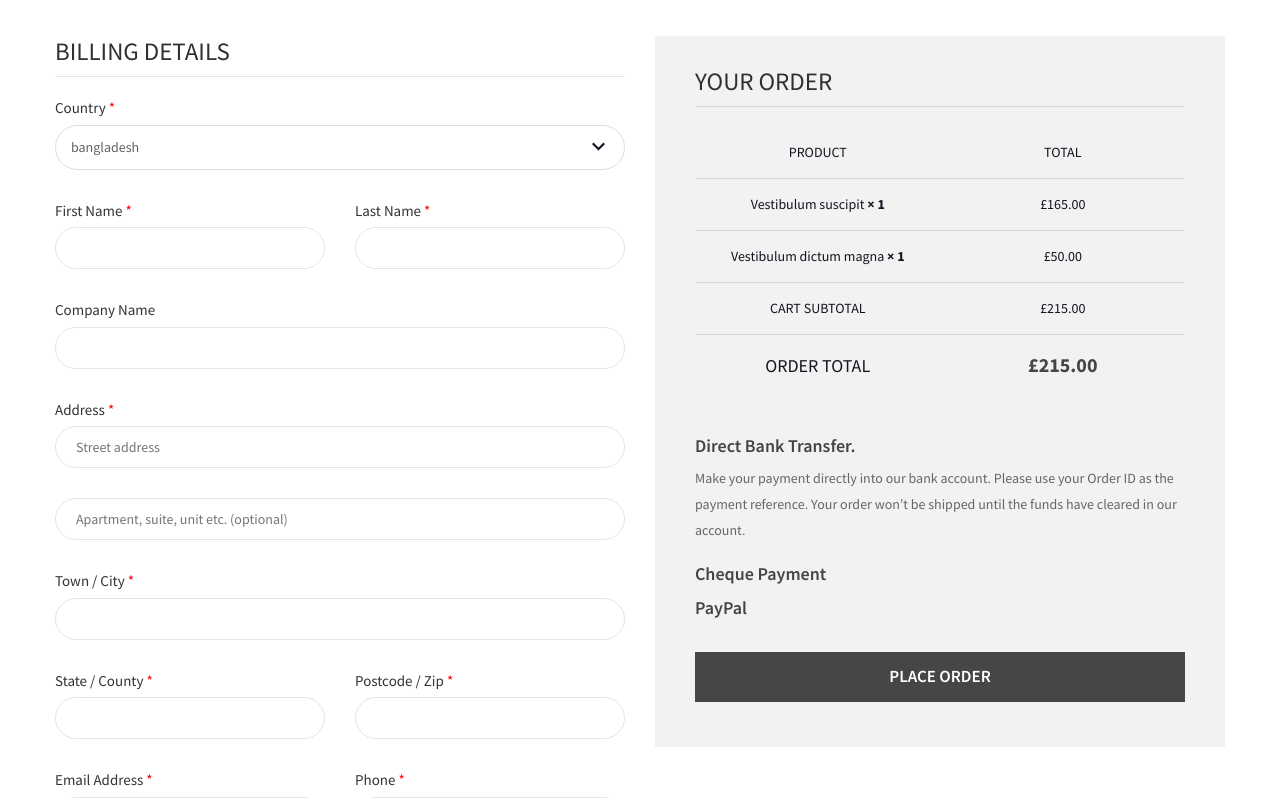
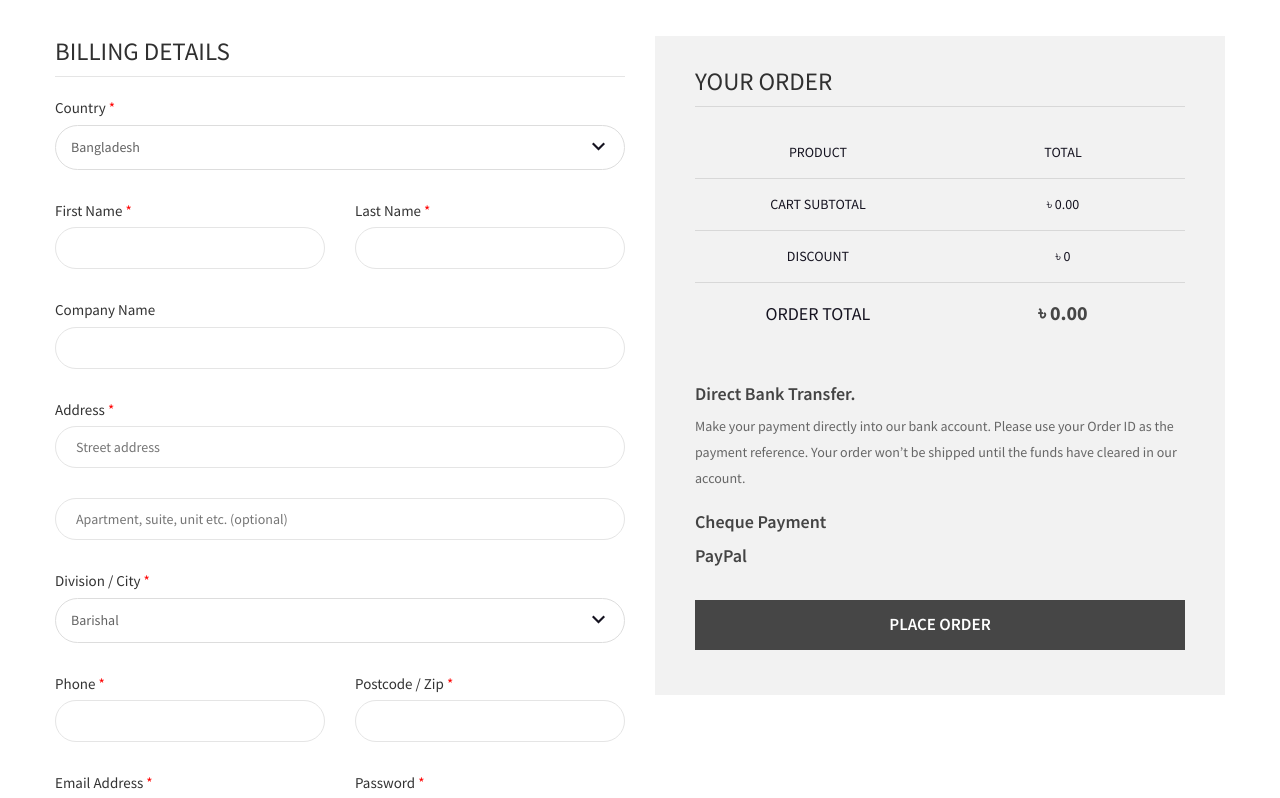
Before and after one commit to sabbirahmedchow/vespagiri, a Vue app: page /checkout in a window 1280 px wide. Shown: the part 360-1158 px from the top of the page. Built offline with nearby package versions, Linux system fonts and the light colour scheme; a web font is replaced by a local one; what vue-awesome-paginate would draw is missing.

Commit message:
coupon functionality in frontend

```diff
--- a/api/index.js
+++ b/api/index.js
@@ -12,6 +12,7 @@ const authRoute = require("./routes/authRoutes");
 const productRoute = require("./routes/productRoutes");
 const catRoute = require("./routes/categoryRoute");
 const brandRoute = require("./routes/brandRoute");
+const couponRoute = require("./routes/couponRoute");
 
 //declare admin routes
 const adminCatRoute = require("./routes/adminRoute/categoryRoute");
@@ -63,6 +64,7 @@ app.use(userRoute);
 app.use(productRoute);
 app.use(catRoute);
 app.use(brandRoute);
+app.use(couponRoute);
 
 //admin routes
 app.use(adminCatRoute);
--- a/api/routes/adminRoute/couponRoute.js
+++ b/api/routes/adminRoute/couponRoute.js
@@ -9,4 +9,5 @@ route.post("/getCouponCode", authenticateToken, couponController.getCouponCode);
 route.post("/submitCoupon", authenticateToken, couponController.saveCouponCode);
 route.get("/coupon-list", authenticateToken, couponController.getAllCoupon);
 
+
 module.exports = route;
--- a/package.json
+++ b/package.json
@@ -18,6 +18,7 @@
     "dotenv": "^16.4.5",
     "ejs": "^3.1.9",
     "express": "^4.19.2",
+    "izitoast": "^1.4.0",
     "jquery": "^3.7.1",
     "jsonwebtoken": "^9.0.2",
     "mitt": "^3.0.1",
--- a/src/components/Cart/Cart.vue
+++ b/src/components/Cart/Cart.vue
@@ -34,15 +34,16 @@
             <div class="col-md-8 col-12">
                 <div class="cart-buttons mb-30">
 
-                    <a href="#">Continue Shopping</a>
+                    <a href="/shop">Continue Shopping</a>
                 </div>
                 <div class="cart-coupon mb-40">
                     <h4>Coupon</h4>
                     <p>Enter your coupon code if you have one.</p>
                     <div class="coupon_form_inner">
-                        <input type="text" placeholder="Coupon code" />
-                        <input type="submit" value="Apply Coupon" />
-                    </div>
+                        <input type="text" :name=coupon_code v-model="coupon_code" placeholder="Coupon code" />
+                        <input type="submit" value="Apply Coupon" @click.prevent="verifyCouponCode()" />
+                    </div><br/>
+                    <span style="margin: 0px 15px; color: red;">{{err_message}}</span>
                 </div>
             </div>
             <div class="col-md-4 col-12">
@@ -53,12 +54,16 @@
                             <tbody>
                                 <tr class="cart-subtotal">
                                     <th>Subtotal</th>
-                                    <td><span class="amount">&#2547; {{ cartObj.calculateTotalInCart() }}</span></td>
+                                    <td><span class="amount">&#2547; {{ cartObj.calculateSubTotalInCart() }}</span></td>
+                                </tr>
+                                <tr class="cart-subtotal">
+                                    <th>Discount</th>
+                                    <td><span class="amount">&#2547; {{ cartObj.discount }}</span></td>
                                 </tr>
                                 <tr class="order-total">
                                     <th>Total</th>
                                     <td>
-                                        <strong><span class="amount">&#2547; {{ cartObj.calculateTotalInCart() }}</span></strong>
+                                        <strong><span class="amount">&#2547; {{ cartObj.calculateTotalInCart( cartObj.discount ) }}</span></strong>
                                     </td>
                                 </tr>
                             </tbody>
@@ -78,7 +83,25 @@
 
 <script setup>
 import { cartStore } from '@/store/cart.js'
+import {ref} from 'vue'
+import axios from "axios";
 
 const cartObj = cartStore();
 
+const coupon_code = ref('');
+const err_message = ref('');
+const discount = ref(0.00);
+
+const verifyCouponCode = async() =>{
+    return await axios.get('/api/verifyCouponCode', {
+    params: {
+        couponCode: coupon_code.value
+    }
+    })
+        .then((res) => {err_message.value = '';
+        discount.value = cartObj.applyCoupon(res.data.coupon_precent);
+        })
+        .catch((err) => err_message.value = err.response.data.message)
+}
+
 </script>
--- a/src/components/Cart/Checkout.vue
+++ b/src/components/Cart/Checkout.vue
@@ -9,14 +9,8 @@
                             <div class="country-select">
                                 <label>Country <span class="required">*</span></label>
                                 <select>
-                                  <option value="volvo">bangladesh</option>
-                                  <option value="saab">Algeria</option>
-                                  <option value="mercedes">Afghanistan</option>
-                                  <option value="audi">Ghana</option>
-                                  <option value="audi2">Albania</option>
-                                  <option value="audi3">Bahrain</option>
-                                  <option value="audi4">Colombia</option>
-                                  <option value="audi5">Dominican Republic</option>
+                                  <option value="BD">Bangladesh</option>
+
                                 </select>
                             </div>
                         </div>
@@ -50,14 +44,23 @@
                             </div>
                         </div>
                         <div class="col-md-12">
-                            <div class="checkout-form-list">
-                                <label>Town / City <span class="required">*</span></label>
-                                <input type="text" />
+                            <div class="country-select">
+                                <label>Division / City <span class="required">*</span></label>
+                                <select>
+                                    <option value="Barishal">Barishal</option>
+                                    <option value="Chattogram">Chattogram</option>
+                                    <option value="Dhaka">Dhaka</option>
+                                    <option value="Khulna">Khulna</option>
+                                    <option value="Mymensingh">Mymensingh</option>
+                                    <option value="Rajshahi">Rajshahi</option>
+                                    <option value="Rangpur">Rangpur</option>
+                                    <option value="Sylhet">Sylhet</option>
+                                </select>
                             </div>
                         </div>
                         <div class="col-md-6">
                             <div class="checkout-form-list">
-                                <label>State / County <span class="required">*</span></label>
+                                <label>Phone <span class="required">*</span></label>
                                 <input type="text" placeholder="" />
                             </div>
                         </div>
@@ -75,8 +78,8 @@
                         </div>
                         <div class="col-md-6">
                             <div class="checkout-form-list">
-                                <label>Phone  <span class="required">*</span></label>
-                                <input type="text" />
+                                <label>Password  <span class="required">*</span></label>
+                                <input type="password" />
                             </div>
                         </div>
                         <div class="col-md-12">
@@ -103,14 +106,8 @@
                                 <div class="country-select">
                                     <label>Country <span class="required">*</span></label>
                                     <select>
-                                      <option value="volvo">bangladesh</option>
-                                      <option value="saab">Algeria</option>
-                                      <option value="mercedes">Afghanistan</option>
-                                      <option value="audi">Ghana</option>
-                                      <option value="audi2">Albania</option>
-                                      <option value="audi3">Bahrain</option>
-                                      <option value="audi4">Colombia</option>
-                                      <option value="audi5">Dominican Republic</option>
+                                      <option value="BD">Bangladesh</option>
+
                                     </select>
                                 </div>
                             </div>
@@ -196,31 +193,28 @@
                             </tr>
                         </thead>
                         <tbody>
-                            <tr class="cart_item">
+                            <tr class="cart_item" v-for="cartProduct in cartObj.cart">
                                 <td class="product-name">
-                                    Vestibulum suscipit <strong class="product-quantity"> × 1</strong>
+                                    {{ cartProduct.product_name }} <strong class="product-quantity"> × {{ cartProduct.product_quantity }}</strong>
                                 </td>
                                 <td class="product-total">
-                                    <span class="amount">£165.00</span>
+                                    <span class="amount">&#2547; {{ cartObj.getProductPriceByQuantity(cartProduct.product_id) }}</span>
                                 </td>
                             </tr>
-                            <tr class="cart_item">
-                                <td class="product-name">
-                                    Vestibulum dictum magna	<strong class="product-quantity"> × 1</strong>
-                                </td>
-                                <td class="product-total">
-                                    <span class="amount">£50.00</span>
-                                </td>
-                            </tr>
+
                         </tbody>
                         <tfoot>
                             <tr class="cart-subtotal">
                                 <th>Cart Subtotal</th>
-                                <td><span class="amount">£215.00</span></td>
+                                <td><span class="amount">&#2547; {{ cartObj.calculateSubTotalInCart() }}</span></td>
+                            </tr>
+                            <tr class="cart-subtotal">
+                                <th>Discount</th>
+                                <td><span class="amount">&#2547; {{ cartObj.discount }}</span></td>
                             </tr>
                             <tr class="order-total">
                                 <th>Order Total</th>
-                                <td><strong><span class="amount">£215.00</span></strong>
+                                <td><strong><span class="amount">&#2547; {{ cartObj.calculateTotalInCart( cartObj.discount ) }}</span></strong>
                                 </td>
                             </tr>
                         </tfoot>
@@ -269,3 +263,10 @@
         </div>
     </div>
 </template>
+
+<script setup>
+import { cartStore } from '@/store/cart.js'
+
+const cartObj = cartStore();
+
+</script>
--- a/src/components/commons/Header.vue
+++ b/src/components/commons/Header.vue
@@ -59,12 +59,12 @@
                                         <h4>Subtotal</h4>
                                     </div>
                                     <div class="cart_price">
-                                        <h4>&#2547; {{ cartObj.calculateTotalInCart()}}</h4>
+                                        <h4>&#2547; {{ cartObj.calculateSubTotalInCart()}}</h4>
                                     </div>
                                 </li>
                                 <li class="cart_btn_wrapper">
                                     <router-link to="/cart" class="cart_btn">view cart</router-link>
-                                    <a class="cart_btn " href="checkout.html">checkout</a>
+                                    <a class="cart_btn " href="/checkout">checkout</a>
                                 </li>
                             </ul>
                         </div>
--- a/src/store/cart.js
+++ b/src/store/cart.js
@@ -3,7 +3,9 @@ import { defineStore } from 'pinia'
 export const cartStore = defineStore('cart', {
     state: () =>{
         return {
-        cart: []
+        cart: [],
+        discount: 0.00,
+        coupon_percent: 0.00
         }
     },
 
@@ -23,7 +25,7 @@ export const cartStore = defineStore('cart', {
             return true;
         },
 
-        calculateTotalInCart(){
+        calculateSubTotalInCart(){
             let total_price = 0.00;
             let unit_price = 0.00;
             for(let i=0; i<this.cart.length; i++){
@@ -33,12 +35,28 @@ export const cartStore = defineStore('cart', {
             return parseFloat(total_price).toFixed(2);
         },
 
+        applyCoupon(coupon){
+            this.coupon_percent = coupon;
+            this.discount = (coupon * this.calculateSubTotalInCart()) / 100;
+            this.calculateTotalInCart(this.discount);
+            return parseFloat(this.discount).toFixed(2);
+        },
+
+        calculateTotalInCart(discounted_amount=0.00){
+            let final_amount = this.calculateSubTotalInCart() - discounted_amount;
+            return parseFloat(final_amount).toFixed(2);
+        },
+
+
         deleteProductFromCart(id){
             if(confirm("Do you really want to delete?")){
                 if(this.cart.length > 0){
                     let getProduct = this.cart.find(({product_id}) => product_id === id);
                     if(getProduct){
                         this.cart.splice(this.cart.findIndex(a => a.product_id === getProduct.product_id) , 1)
+                    }
+                    if(this.cartTotalQuantity() == 0 && this.discount != 0.00){
+                        this.discount = 0.00;
                     }
 
                 }
@@ -57,7 +75,13 @@ export const cartStore = defineStore('cart', {
             return parseFloat(getProduct.product_price * this.cart[index].product_quantity).toFixed(2);
           }
           return 0.00;
-        }
+        },
+
+        reset() {
+            this.cart = [];
+            this.discount = 0.00;
+          }
+
 
     },
 
```
Also changed, not shown: api/controller/couponController.js (added, +15 -0 lines), api/routes/couponRoute.js (added, +9 -0 lines), api/controller/adminController/couponController.js (line endings or trailing spaces), 1 other file (tests, documents, lock files or other folders).
